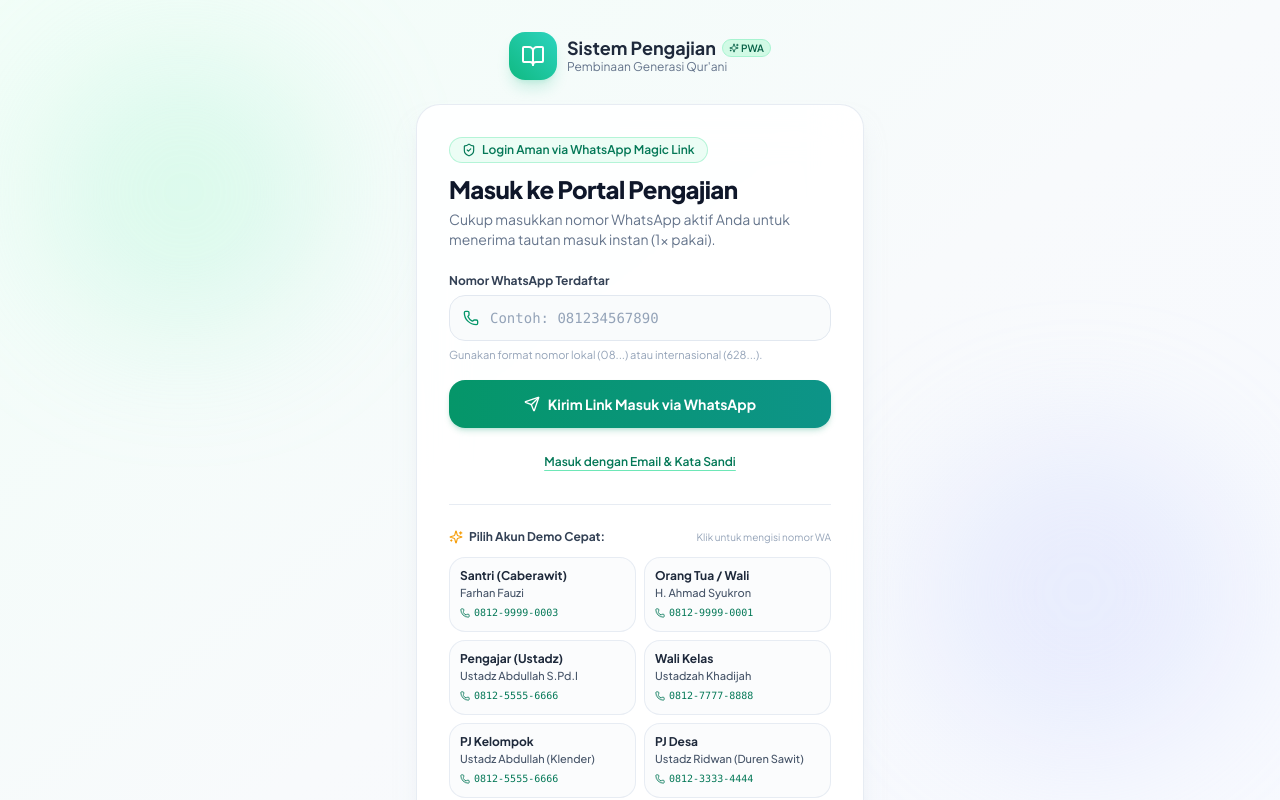
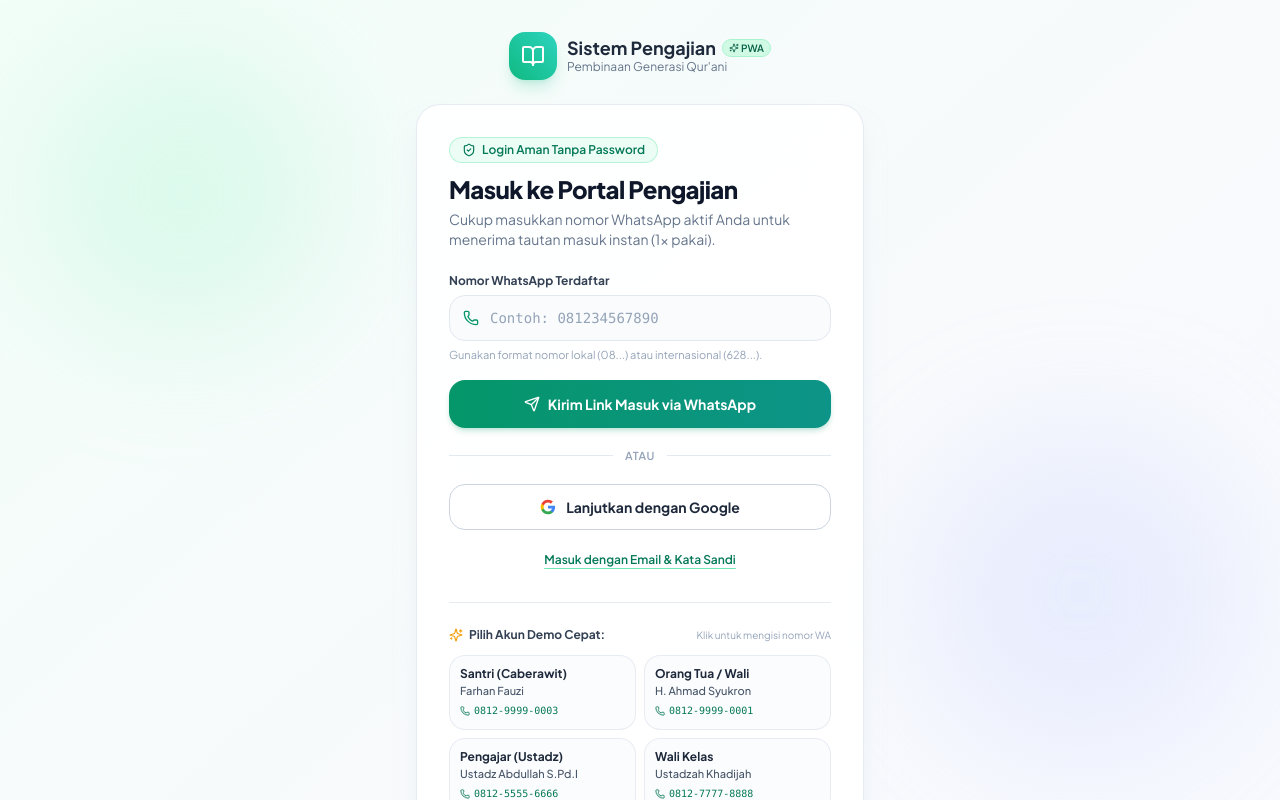
Before and after one commit to sistempengajian/sistempengajian, a Next.js app: page /login in a window 1280 px wide. Shown: the top 800 px of the page. Built offline with nearby package versions, Linux system fonts and the light colour scheme; no server answers.

Commit message:
feat: add Google sign-in option and update authentication callback error handling

```diff
--- a/src/app/(auth)/login/page.tsx
+++ b/src/app/(auth)/login/page.tsx
@@ -3,6 +3,7 @@
 import React, { useState, useTransition, useEffect, Suspense } from 'react';
 import { useRouter, useSearchParams } from 'next/navigation';
 import { requestWhatsAppMagicLogin, getWhatsAppLoginCooldown, login } from '../actions';
+import { createClient } from '@/lib/supabase/client';
 import {
   Phone,
   ArrowRight,
@@ -17,6 +18,7 @@ import {
   Clock,
   Send,
   ShieldCheck,
+  Loader2,
 } from 'lucide-react';
 import { displayPhoneNumber } from '@/lib/whatsapp/utils';
 
@@ -42,6 +44,7 @@ function LoginForm() {
   const router = useRouter();
   const searchParams = useSearchParams();
   const redirectTo = searchParams.get('redirectTo') || '/dashboard';
+  const authError = searchParams.get('auth_error');
 
   // Login Mode: 'whatsapp' (default) | 'password' (fallback)
   const [loginMode, setLoginMode] = useState<'whatsapp' | 'password'>('whatsapp');
@@ -59,9 +62,20 @@ function LoginForm() {
   const [password, setPassword] = useState('');
   const [showPassword, setShowPassword] = useState(false);
 
+  // Google OAuth State
+  const [isGoogleLoading, setIsGoogleLoading] = useState(false);
+
   // General Status
   const [errorMessage, setErrorMessage] = useState<string | null>(null);
   const [isPending, startTransition] = useTransition();
+
+  // Tangkap pesan error dari redirect URL (misal akun Google belum ditautkan)
+  useEffect(() => {
+    if (authError) {
+      setErrorMessage(decodeURIComponent(authError));
+      window.history.replaceState({}, '', '/login');
+    }
+  }, [authError]);
 
   // Cooldown countdown timer interval
   useEffect(() => {
@@ -145,6 +159,41 @@ function LoginForm() {
     });
   };
 
+  // Submit Sign in with Google
+  const handleGoogleSignIn = async () => {
+    setIsGoogleLoading(true);
+    setErrorMessage(null);
+
+    try {
+      const supabase = createClient();
+      const origin = window.location.origin;
+      const callbackRedirect = `${origin}/auth/callback?next=${encodeURIComponent(redirectTo)}`;
+
+      const { data, error } = await supabase.auth.signInWithOAuth({
+        provider: 'google',
+        options: {
+          redirectTo: callbackRedirect,
+          queryParams: {
+            access_type: 'offline',
+            prompt: 'select_account',
+          },
+        },
+      });
+
+      if (error) {
+        console.error('[Google Sign-In Error]:', error);
+        setErrorMessage(
+          'Google Provider belum aktif di Supabase Dashboard (400 Bad Request). Silakan gunakan login via WhatsApp.'
+        );
+        setIsGoogleLoading(false);
+      }
+    } catch (err: any) {
+      console.error('[Google Sign-In Exception]:', err);
+      setErrorMessage(err.message || 'Gagal memulai masuk dengan Google.');
+      setIsGoogleLoading(false);
+    }
+  };
+
   // Quick Demo Account Selector
   const handleSelectDemo = (account: DemoAccount) => {
     setPhone(account.phone);
@@ -169,7 +218,7 @@ function LoginForm() {
       <div className="mb-6">
         <div className="inline-flex items-center gap-1.5 px-3 py-1 rounded-full bg-emerald-50 border border-emerald-200/80 text-emerald-700 text-xs font-semibold mb-2.5">
           <ShieldCheck className="w-3.5 h-3.5" />
-          <span>Login Aman via WhatsApp Magic Link</span>
+          <span>Login Aman Tanpa Password</span>
         </div>
         <h2 className="text-xl sm:text-2xl font-black text-slate-900 tracking-tight">
           Masuk ke Portal Pengajian
@@ -351,7 +400,7 @@ function LoginForm() {
               <button
                 type="button"
                 onClick={() => setShowPassword(!showPassword)}
-                className="absolute inset-y-0 right-0 pr-3.5 flex items-center text-slate-400 hover:text-slate-600 transition-colors"
+                className="absolute inset-y-0 right-0 pr-3.5 flex items-center text-slate-400 hover:text-slate-600 transition-colors cursor-pointer"
               >
                 {showPassword ? <EyeOff className="w-4 h-4" /> : <Eye className="w-4 h-4" />}
               </button>
@@ -375,8 +424,57 @@ function LoginForm() {
         </form>
       )}
 
+      {/* Divider: Atau Masuk dengan Google */}
+      <div className="relative my-5">
+        <div className="absolute inset-0 flex items-center">
+          <div className="w-full border-t border-slate-200" />
+        </div>
+        <div className="relative flex justify-center text-[11px] uppercase tracking-wider font-semibold">
+          <span className="bg-white px-3 text-slate-400">atau</span>
+        </div>
+      </div>
+
+      {/* Tombol Sign in with Google */}
+      <button
+        type="button"
+        onClick={handleGoogleSignIn}
+        disabled={isPending || isGoogleLoading}
+        className="w-full py-3 px-4 rounded-2xl bg-white hover:bg-slate-50 border border-slate-300 hover:border-slate-400 text-slate-800 font-bold text-xs sm:text-sm shadow-2xs active:scale-[0.99] transition-all flex items-center justify-center gap-2.5 cursor-pointer disabled:opacity-60"
+        title="Masuk menggunakan akun Google yang sudah ditautkan di profil"
+      >
+        {isGoogleLoading ? (
+          <>
+            <Loader2 className="w-4 h-4 animate-spin text-slate-600" />
+            <span>Menghubungkan ke Google...</span>
+          </>
+        ) : (
+          <>
+            {/* Official Google Logo */}
+            <svg className="w-4 h-4 shrink-0" viewBox="0 0 24 24">
+              <path
+                fill="#4285F4"
+                d="M22.56 12.25c0-.78-.07-1.53-.2-2.25H12v4.26h5.92c-.26 1.37-1.04 2.53-2.21 3.31v2.77h3.57c2.08-1.92 3.28-4.74 3.28-8.09z"
+              />
+              <path
+                fill="#34A853"
+                d="M12 23c2.97 0 5.46-.98 7.28-2.66l-3.57-2.77c-.98.66-2.23 1.06-3.71 1.06-2.86 0-5.29-1.93-6.16-4.53H2.18v2.84C3.99 20.53 7.7 23 12 23z"
+              />
+              <path
+                fill="#FBBC05"
+                d="M5.84 14.09c-.22-.66-.35-1.36-.35-2.09s.13-1.43.35-2.09V7.06H2.18C1.43 8.55 1 10.22 1 12s.43 3.45 1.18 4.94l2.85-2.22.81-.63z"
+              />
+              <path
+                fill="#EA4335"
+                d="M12 5.38c1.62 0 3.06.56 4.21 1.64l3.15-3.15C17.45 2.09 14.97 1 12 1 7.7 1 3.99 3.47 2.18 7.06l3.66 2.84c.87-2.6 3.3-4.52 6.16-4.52z"
+              />
+            </svg>
+            <span>Lanjutkan dengan Google</span>
+          </>
+        )}
+      </button>
+
       {/* Mode Switcher Toggle */}
-      <div className="mt-5 text-center">
+      <div className="mt-4 text-center">
         <button
           type="button"
           onClick={() => {
--- a/src/app/auth/callback/route.ts
+++ b/src/app/auth/callback/route.ts
@@ -5,53 +5,72 @@ import prisma from '@/lib/prisma';
 export async function GET(request: Request) {
   const requestUrl = new URL(request.url);
   const code = requestUrl.searchParams.get('code');
-  const next = requestUrl.searchParams.get('next') || '/profil';
+  const next = requestUrl.searchParams.get('next') || '/dashboard';
 
   if (code) {
     const supabase = await createClient();
     const { data, error } = await supabase.auth.exchangeCodeForSession(code);
 
     if (!error && data?.user) {
-      const googleEmail = data.user.email;
-      const userMeta = data.user.user_metadata;
-      const fullName = userMeta?.full_name || userMeta?.name;
+      const googleEmail = data.user.email?.toLowerCase().trim();
 
       if (googleEmail) {
         try {
           // Cari apakah akun user sudah ada di database Prisma
-          const existingUser = await prisma.user.findUnique({
-            where: { id: data.user.id },
+          const existingUser = await prisma.user.findFirst({
+            where: {
+              OR: [
+                { id: data.user.id },
+                { email: googleEmail },
+              ],
+            },
           });
 
           if (existingUser) {
-            // Update email dari Google
-            await prisma.user.update({
-              where: { id: data.user.id },
-              data: {
-                email: googleEmail,
-                ...(existingUser.fullName ? {} : { fullName: fullName || 'Pengguna' }),
-              },
-            });
+            // Jika akun ditemukan, pastikan email tersinkron
+            if (existingUser.email !== googleEmail) {
+              await prisma.user.update({
+                where: { id: existingUser.id },
+                data: { email: googleEmail },
+              });
+            }
+
+            // Jika status akun tidak aktif
+            if (existingUser.status !== 'ACTIVE') {
+              await supabase.auth.signOut();
+              return NextResponse.redirect(
+                `${requestUrl.origin}/login?auth_error=${encodeURIComponent(
+                  `Akun Anda (${existingUser.fullName}) sedang tidak aktif/ditangguhkan. Silakan hubungi pengurus.`
+                )}`
+              );
+            }
+
+            return NextResponse.redirect(`${requestUrl.origin}${next}`);
           } else {
-            // Jika akun dicari berdasarkan email
-            const userByEmail = await prisma.user.findUnique({
-              where: { email: googleEmail },
-            });
+            // Jika datang dari alur halaman profil (sedang menautkan email)
+            if (next.includes('/profil')) {
+              return NextResponse.redirect(`${requestUrl.origin}${next}?auth_status=success`);
+            }
 
-            if (userByEmail) {
-              // Jika email cocok dengan akun yang sudah ada, sinkronkan auth id jika memungkinkan
-              console.log('[Auth Callback] Email cocok dengan pengguna terdaftar:', userByEmail.id);
-            }
+            // Jika mencoba login via Google dari halaman /login tetapi belum ditautkan
+            await supabase.auth.signOut();
+            return NextResponse.redirect(
+              `${requestUrl.origin}/login?auth_error=${encodeURIComponent(
+                `Akun Google (${googleEmail}) belum ditautkan ke akun Sistem Pengajian. Silakan login via WhatsApp lalu tautkan Google di halaman Profil.`
+              )}`
+            );
           }
         } catch (dbErr) {
           console.error('[Auth Callback Sync Error]:', dbErr);
         }
       }
 
-      return NextResponse.redirect(`${requestUrl.origin}${next}?auth_status=success`);
+      return NextResponse.redirect(`${requestUrl.origin}${next}`);
     } else if (error) {
       console.error('[Auth Callback Exchange Error]:', error.message);
-      return NextResponse.redirect(`${requestUrl.origin}${next}?auth_error=${encodeURIComponent(error.message)}`);
+      return NextResponse.redirect(
+        `${requestUrl.origin}/login?auth_error=${encodeURIComponent(error.message)}`
+      );
     }
   }
 
```
